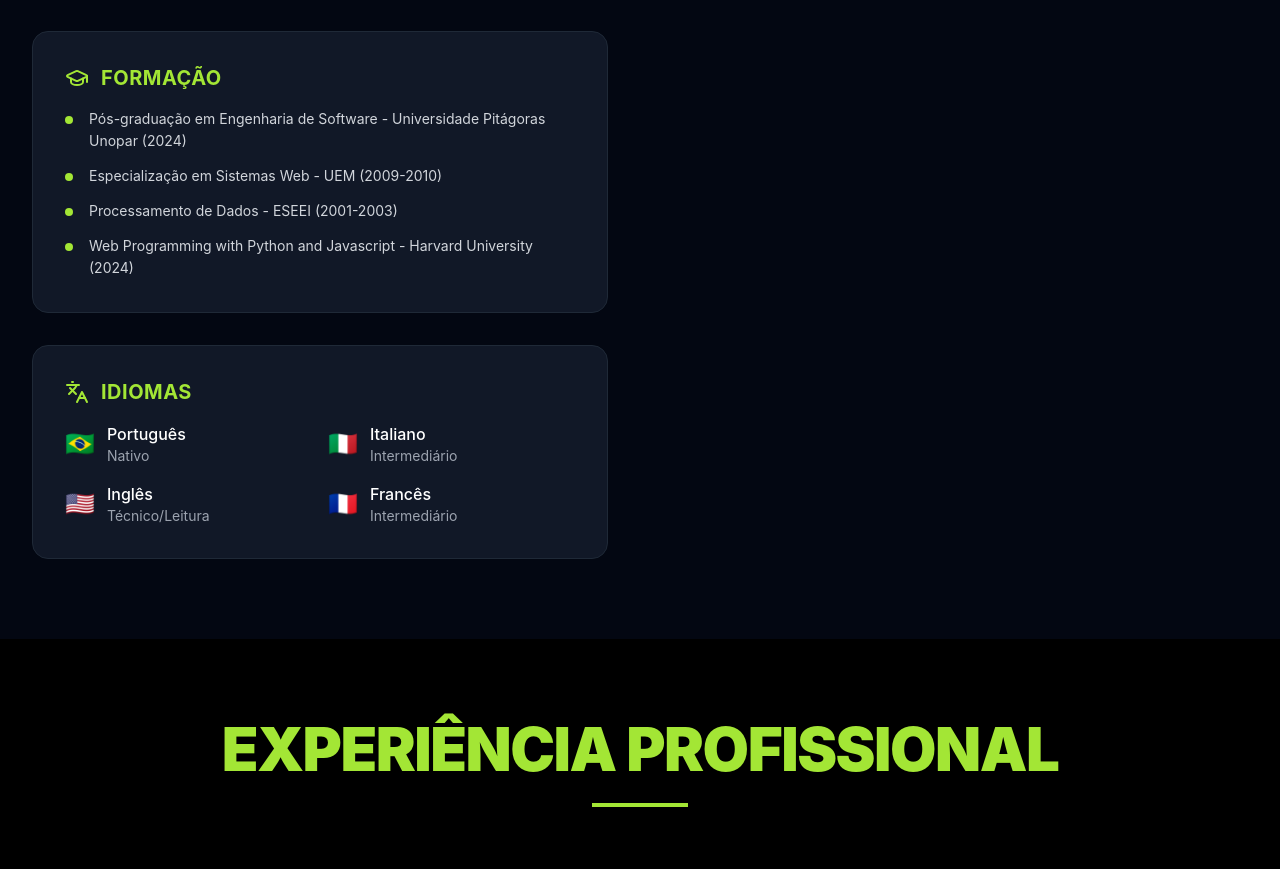
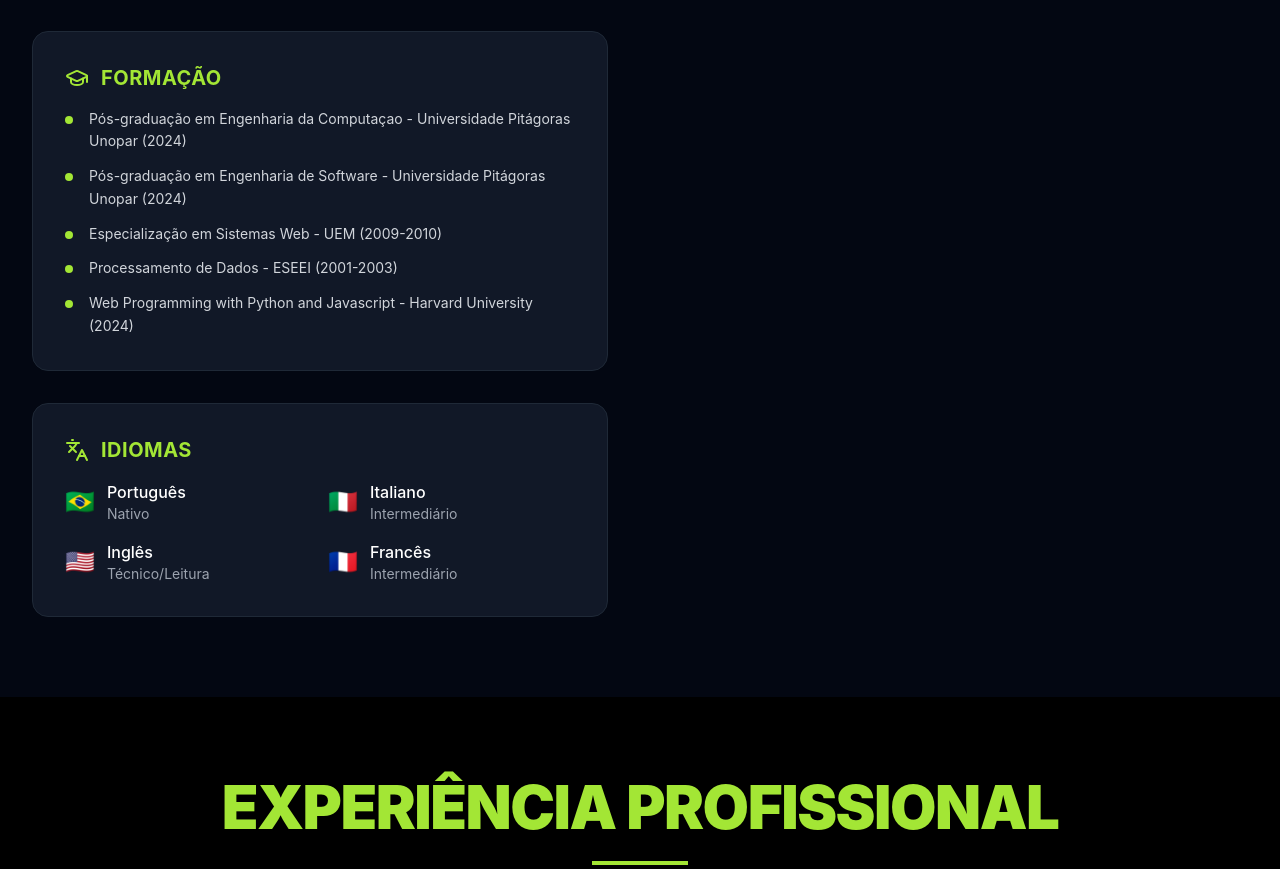
Before and after one commit to belatto/frontend, a React (Create React App) app: page / in a window 1280 px wide. Shown: the part 1538-2407 px from the top of the page. Built offline with nearby package versions, Linux system fonts and the light colour scheme.

Commit message:
experiencias

```diff
--- a/src/data/mock.js
+++ b/src/data/mock.js
@@ -340,18 +340,21 @@
 
 export const education = {
   'pt-BR': [
+    'Pós-graduação em Engenharia da Computaçao - Universidade Pitágoras Unopar (2024)',
     'Pós-graduação em Engenharia de Software - Universidade Pitágoras Unopar (2024)',
     'Especialização em Sistemas Web - UEM (2009-2010)',
     'Processamento de Dados - ESEEI (2001-2003)',
     'Web Programming with Python and Javascript - Harvard University (2024)'
   ],
   'en': [
+    'Post-graduate in Computer Engineering - Universidade Pitágoras Unopar (2024)',
     'Post-graduate in Software Engineering - Universidade Pitágoras Unopar (2024)',
     'Specialization in Web Systems - UEM (2009-2010)',
     'Data Processing - ESEEI (2001-2003)',
     'Web Programming with Python and Javascript - Harvard University (2024)'
   ],
   'it': [
+    'Post laurea ingegneria informatica - Universidade Pitágoras Unopar (2024)',
     'Post laurea ingegneria software - Universidade Pitágoras Unopar (2024)',
     'Specializzazione in sistemi web - UEM (2009-2010)',
     'Processamenti di dati - ESEEI (2001-2003)',
```
